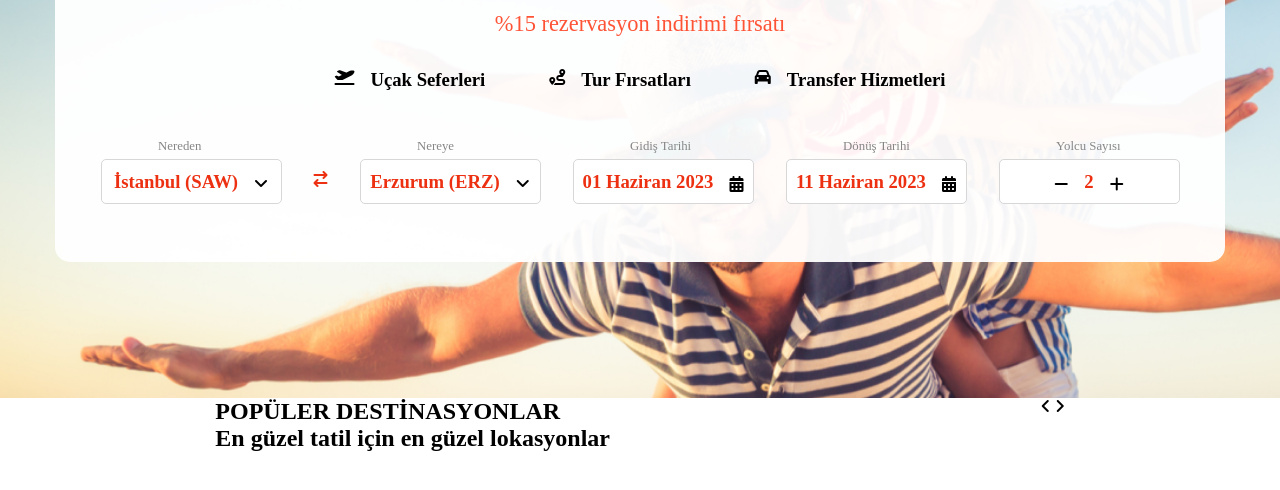
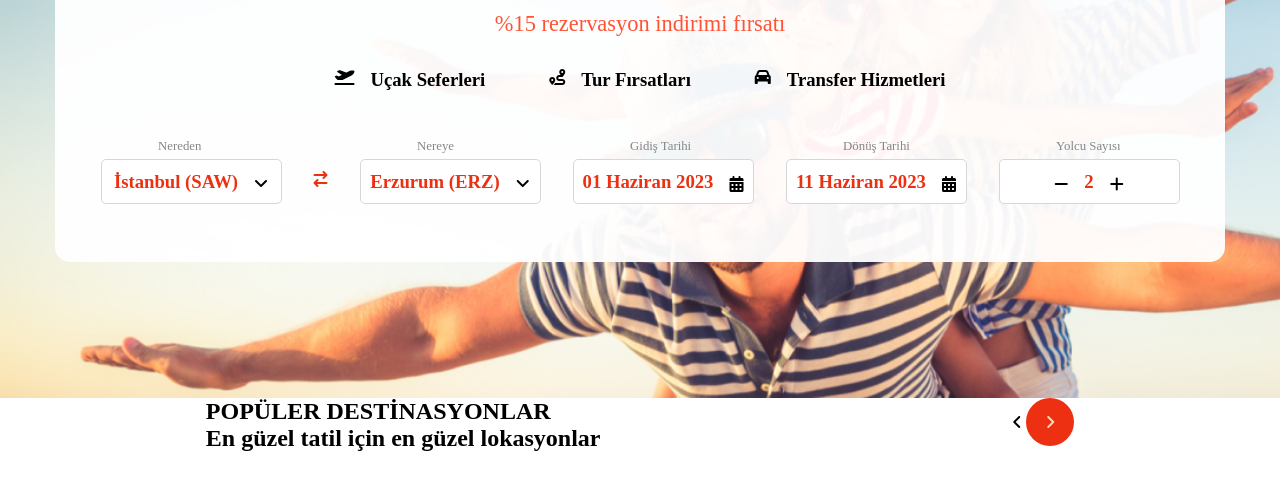
Before and after one commit to anandaroy218/landing-page, a plain HTML site: page home.html in a window 1280 px wide. Shown: the part 226-716 px from the top of the page. Drawn offline with Linux system fonts and the light colour scheme.

Commit message:
home.html

```diff
--- a/html.css
+++ b/html.css
@@ -150,4 +150,15 @@
 .second-box> .second-box-hed{
     display: flex;
     justify-content: space-around;
+
 }
+#si{
+
+    width: 3rem;
+    height: 3rem;
+    flex-shrink: 0;
+    border-radius: 3.75rem;
+    background: #EC3011;
+    color: wheat;
+    padding: 1rem 1.2rem;
+}
```
Also changed, not shown: 1 other file.
